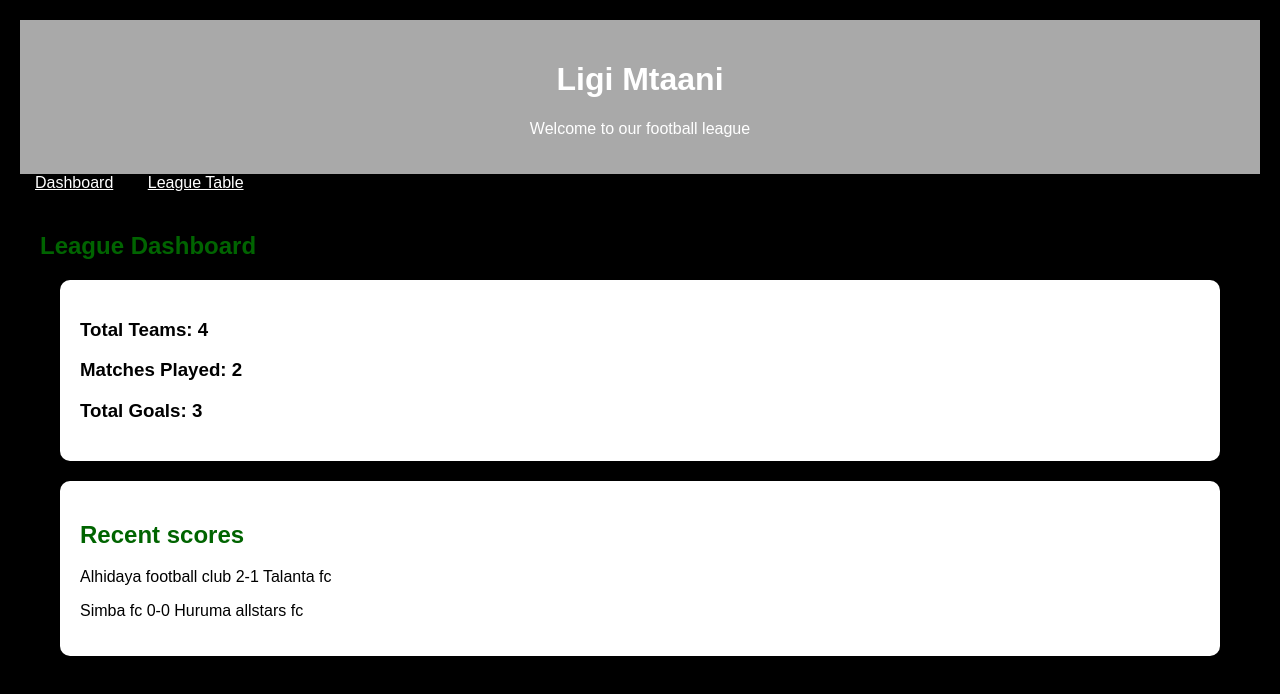
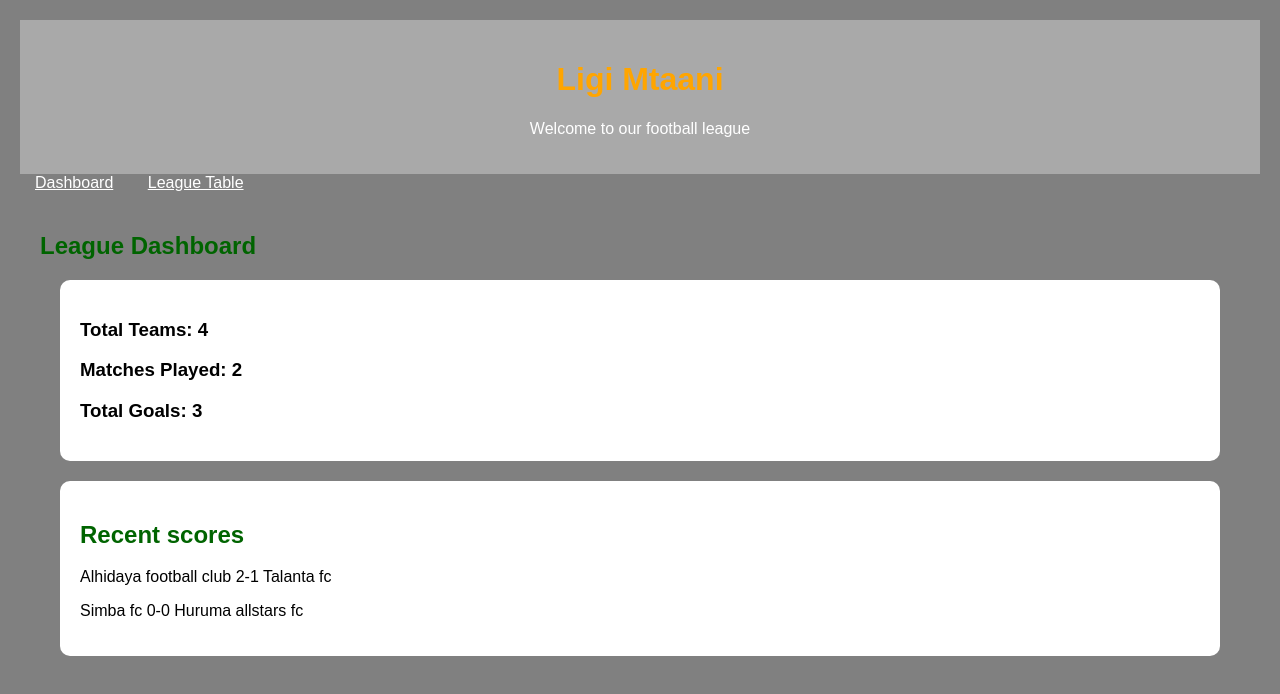
Before and after one commit to Alifeisal22-31/Ligi-Mtaani, a plain HTML site: page index.html in a window 1280 px wide. Drawn offline with Linux system fonts and the light colour scheme.

```diff
--- a/style.css
+++ b/style.css
@@ -1,6 +1,6 @@
 body {
     font-family: Ariel, sans-serif;
-    background-color:black;
+    background-color:grey;
     margin: 10px;
     padding: 10px;
 }
@@ -12,6 +12,7 @@
  }
   h1 {
     text-align: center;
+    color:orange;
   }
 
   nav a {
@@ -26,7 +27,7 @@
     padding: 20px;
   }
   section {
-    background-color: white;
+    background-color:white;
     padding: 20px;
     margin: 20px;
     border-radius: 10px;
```
